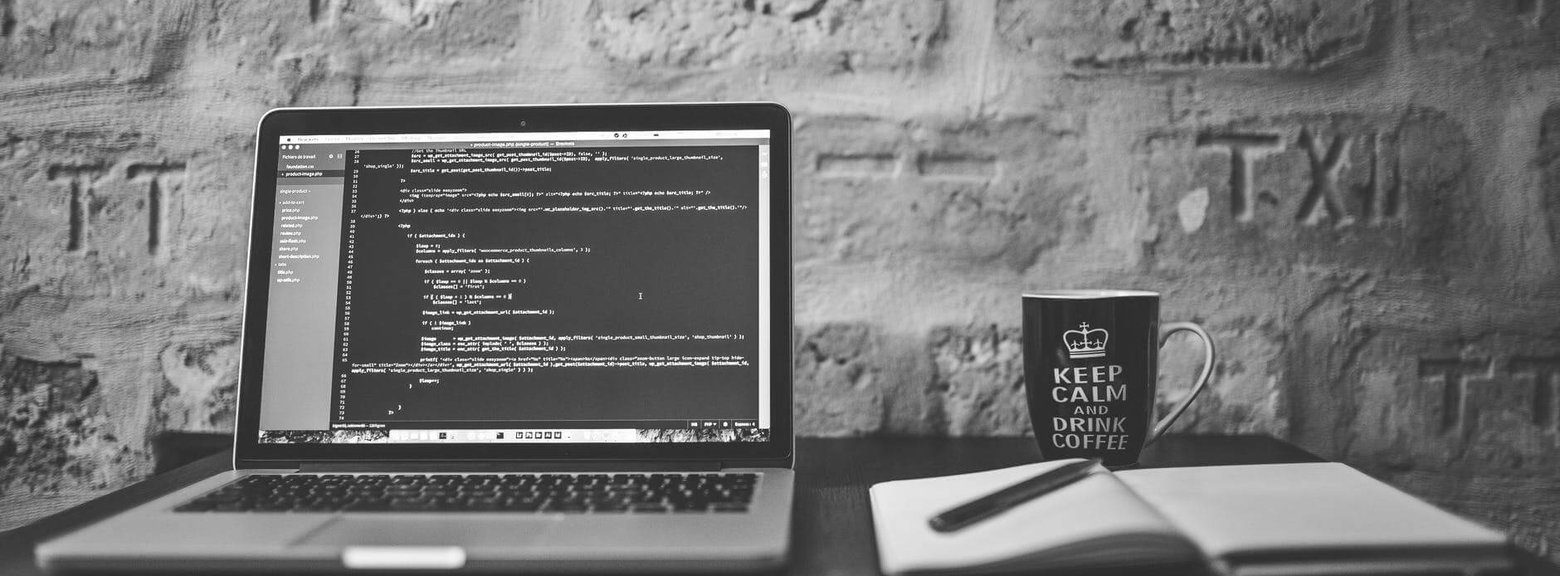
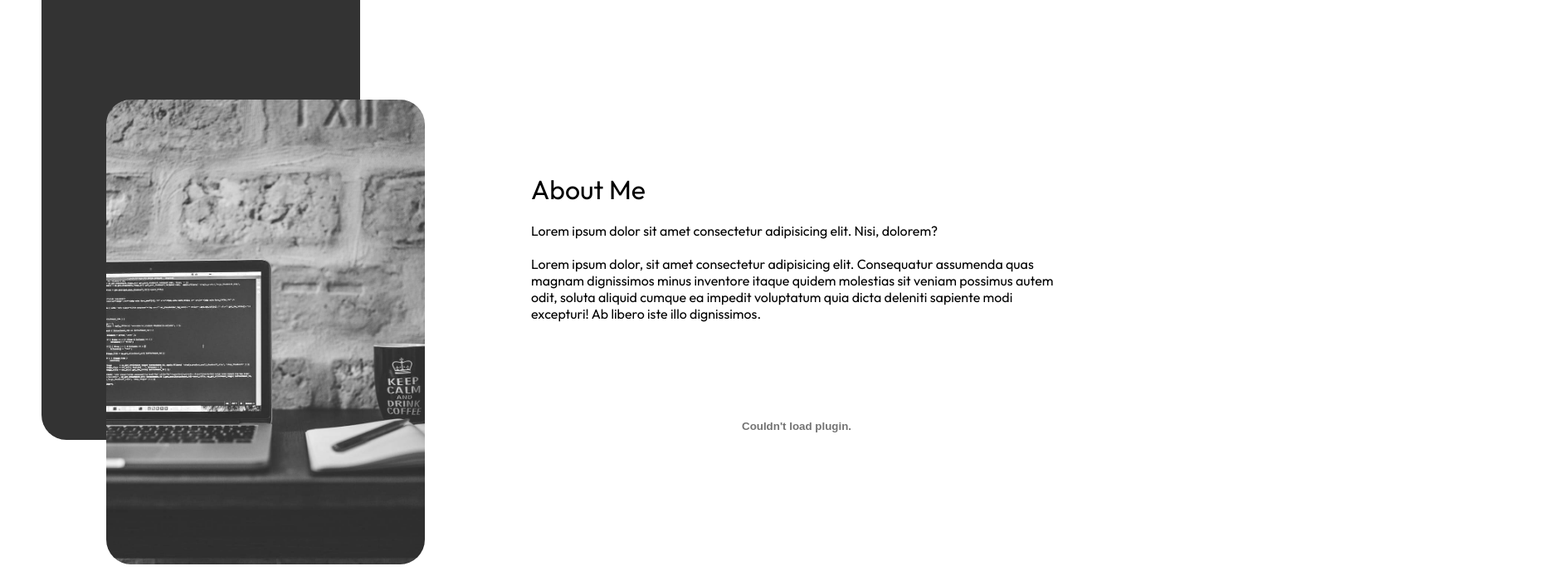
Before and after one commit to Tschram93/react-portfolio, a React (Create React App) app: page / in a window 1280 px wide. Shown: the part 880-1574 px from the top of the page at 83% size, 1880 px wide, since content can reach past the window. Built offline with nearby package versions, Linux system fonts and the light colour scheme; the HTML template or start-up script is replaced by a standard one.

Commit message:
resume imported. About section is formatted;text needs to be updated

```diff
--- a/package.json
+++ b/package.json
@@ -8,6 +8,7 @@
     "@testing-library/user-event": "^13.5.0",
     "react": "^17.0.2",
     "react-dom": "^17.0.2",
+    "react-router-dom": "^6.2.1",
     "react-scripts": "5.0.0",
     "web-vitals": "^2.1.3"
   },
--- a/src/App.js
+++ b/src/App.js
@@ -1,4 +1,5 @@
 import React from 'react';
+import { Link } from 'react-router-dom';
 import About from './components/About/About';
 import Introduction from './components/Introduction/Introduction';
 
--- a/src/components/About/About.css
+++ b/src/components/About/About.css
@@ -1,20 +1,56 @@
 .about {
     align-items: center;
     display: flex;
-    height: 100vh;
+    height: 120vh;
 }
 .about-card {
+    border-radius: 30px;
+    height: 70vh;
+    overflow: hidden;
+    position: relative;
+    width: 60%;
+}
 
+.about-card.bg {
+    background-color: #333;
+    left: 50px;
+    position: absolute;
+    top: 50px;
+}
+
+.about-desc {
+    font-weight: 300;
 }
 
 .about-image {
-
+    height: 100%;
+    object-fit: cover;
+    width: 100%;
 }
 
 .about-left {
+    align-items: center;
+    display: flex;
     flex: 1;
+    height: 100%;
+    justify-content: center;
+    position: relative;
 }
 
 .about-right {
     flex: 1;
 }
+
+.about-resume-img {
+    height: 100%;
+    margin-top: 50px;
+    width: 100%;
+}
+
+.about-sub {
+margin: 20px 0px;
+}
+
+.about-title {
+    font-weight: 400;
+}
--- a/src/components/About/About.js
+++ b/src/components/About/About.js
@@ -1,17 +1,39 @@
 import React from 'react';
+import { Link } from 'react-router-dom';
 import Coding from '../../images/coding.jpeg';
+import Resume from '../../assets/t-schram-resume.pdf';
 import './About.css';
 
 function About() {
 	return (
 		<div className='about'>
 			<div className='about-left'>
-                <div className="about-card"></div>
-                <div className="about-card">
-                    <img src={Coding} alt="" className="about-image" />
+				<div className='about-card bg'></div>
+				<div className='about-card'>
+					<img
+						src={Coding}
+						alt='background of computer code'
+						className='about-image'
+					/>
+				</div>
+			</div>
+			<div className='about-right'>
+				<h1 className='about-title'>About Me</h1>
+				<p className='about-sub'>
+					Lorem ipsum dolor sit amet consectetur adipisicing elit. Nisi,
+					dolorem?
+				</p>
+				<p className='about-desc'>
+					Lorem ipsum dolor, sit amet consectetur adipisicing elit. Consequatur
+					assumenda quas magnam dignissimos minus inventore itaque quidem
+					molestias sit veniam possimus autem odit, soluta aliquid cumque ea
+					impedit voluptatum quia dicta deleniti sapiente modi excepturi! Ab
+					libero iste illo dignissimos.
+				</p>
+                <div className="about-resume">
+                <object data={Resume}type="application/pdf" className='about-resume-img' />
                 </div>
-            </div>
-			<div className='about-right'></div>
+			</div>
 		</div>
 	);
 }
```
Also changed, not shown: 2 other files (tests, documents, lock files or other folders).
